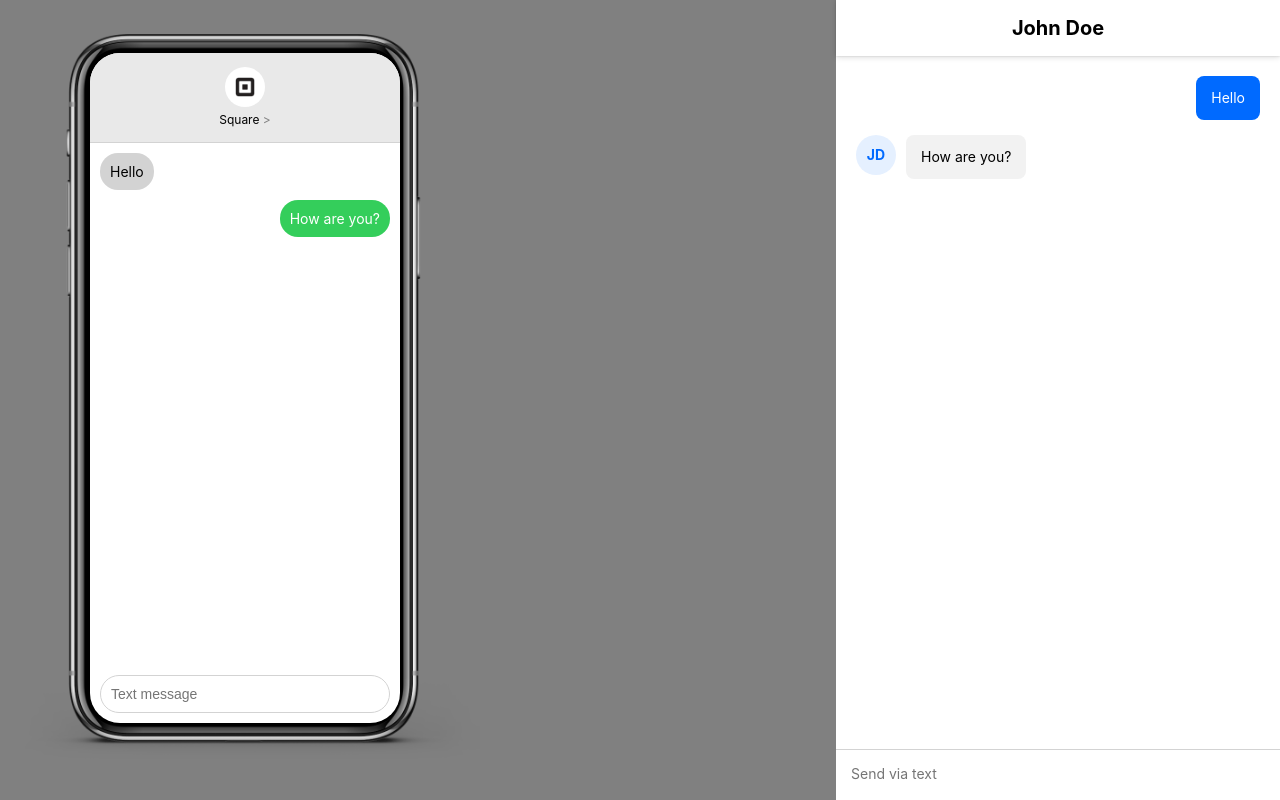
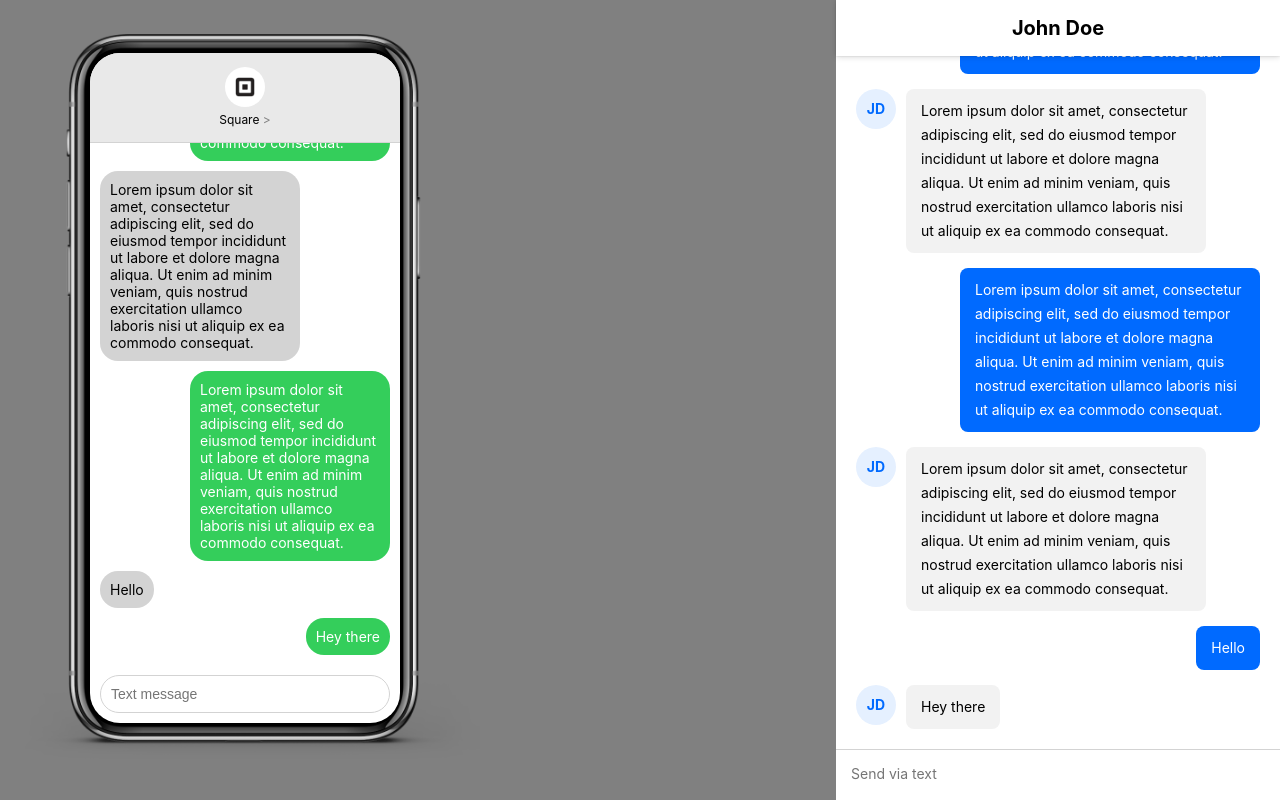
Before and after one commit to kenpaxtonlim/messages-prototype, a React (Create React App) app: page / in a window 1280 px wide. Built offline with nearby package versions, Linux system fonts and the light colour scheme.

Commit message:
Add ignore

```diff
--- a/src/MessagesController.js
+++ b/src/MessagesController.js
@@ -8,13 +8,37 @@
   constructor() {
     this.conversation = [
       {
+        text: 'Lorem ipsum dolor sit amet, consectetur adipiscing elit, sed do eiusmod tempor incididunt ut labore et dolore magna aliqua. Ut enim ad minim veniam, quis nostrud exercitation ullamco laboris nisi ut aliquip ex ea commodo consequat.',
+        speaker: 'merchant',
+      },
+      {
+        text: 'Lorem ipsum dolor sit amet, consectetur adipiscing elit, sed do eiusmod tempor incididunt ut labore et dolore magna aliqua. Ut enim ad minim veniam, quis nostrud exercitation ullamco laboris nisi ut aliquip ex ea commodo consequat.',
+        speaker: 'customer',
+      },
+      {
+        text: 'Lorem ipsum dolor sit amet, consectetur adipiscing elit, sed do eiusmod tempor incididunt ut labore et dolore magna aliqua. Ut enim ad minim veniam, quis nostrud exercitation ullamco laboris nisi ut aliquip ex ea commodo consequat.',
+        speaker: 'merchant',
+      },
+      {
+        text: 'Lorem ipsum dolor sit amet, consectetur adipiscing elit, sed do eiusmod tempor incididunt ut labore et dolore magna aliqua. Ut enim ad minim veniam, quis nostrud exercitation ullamco laboris nisi ut aliquip ex ea commodo consequat.',
+        speaker: 'customer',
+      },
+      {
+        text: 'Lorem ipsum dolor sit amet, consectetur adipiscing elit, sed do eiusmod tempor incididunt ut labore et dolore magna aliqua. Ut enim ad minim veniam, quis nostrud exercitation ullamco laboris nisi ut aliquip ex ea commodo consequat.',
+        speaker: 'merchant',
+      },
+      {
+        text: 'Lorem ipsum dolor sit amet, consectetur adipiscing elit, sed do eiusmod tempor incididunt ut labore et dolore magna aliqua. Ut enim ad minim veniam, quis nostrud exercitation ullamco laboris nisi ut aliquip ex ea commodo consequat.',
+        speaker: 'customer',
+      },
+      {
         text: 'Hello',
         speaker: 'merchant',
       },
       {
-        text: 'How are you?',
+        text: 'Hey there',
         speaker: 'customer',
-      }
+      },
     ];
 
     makeAutoObservable(this);
@@ -30,7 +54,7 @@
   }
 
   fetchAutoReply = (customerInput) => {
-    fetch('http://3.142.194.41/post/auto_complete_service', {
+    fetch('http://3.142.194.41:80/post/auto_complete_service', {
       method: 'POST',
       mode: 'cors',
       headers: {
@@ -58,7 +82,7 @@
         previousCustomerUtterance = previousUtterance.text;
       }
     }
-    fetch('http://3.142.194.41/post/auto_complete_service', {
+    fetch('http://3.142.194.41:80/post/auto_complete_service', {
       method: 'POST',
       mode: 'cors',
       headers: {
```
Also changed, not shown: 7 other files (tests, documents, lock files or other folders).
